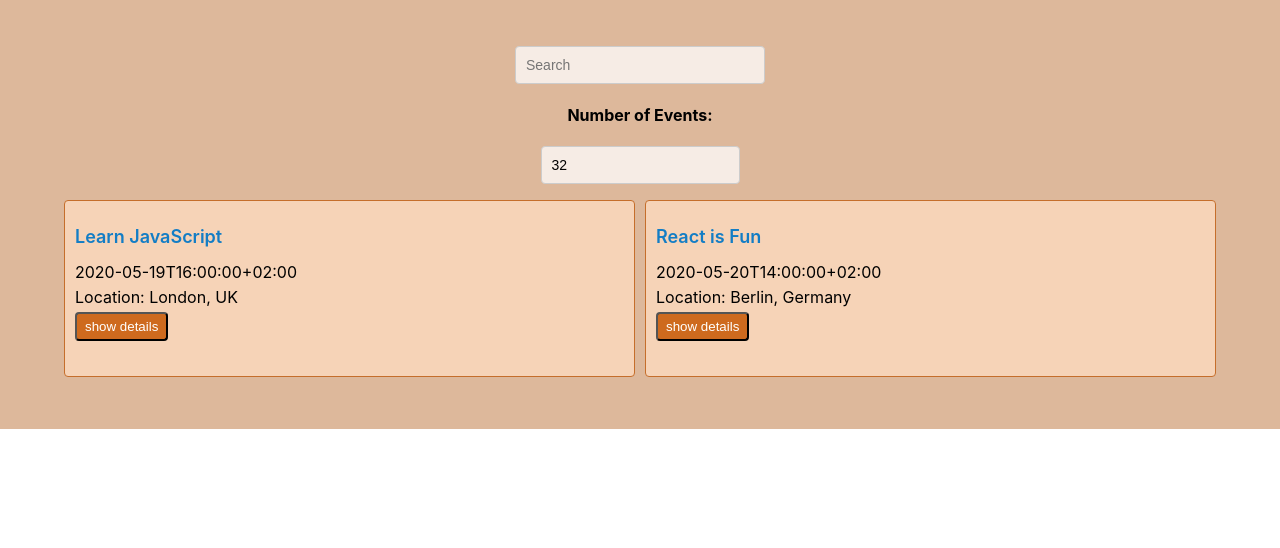
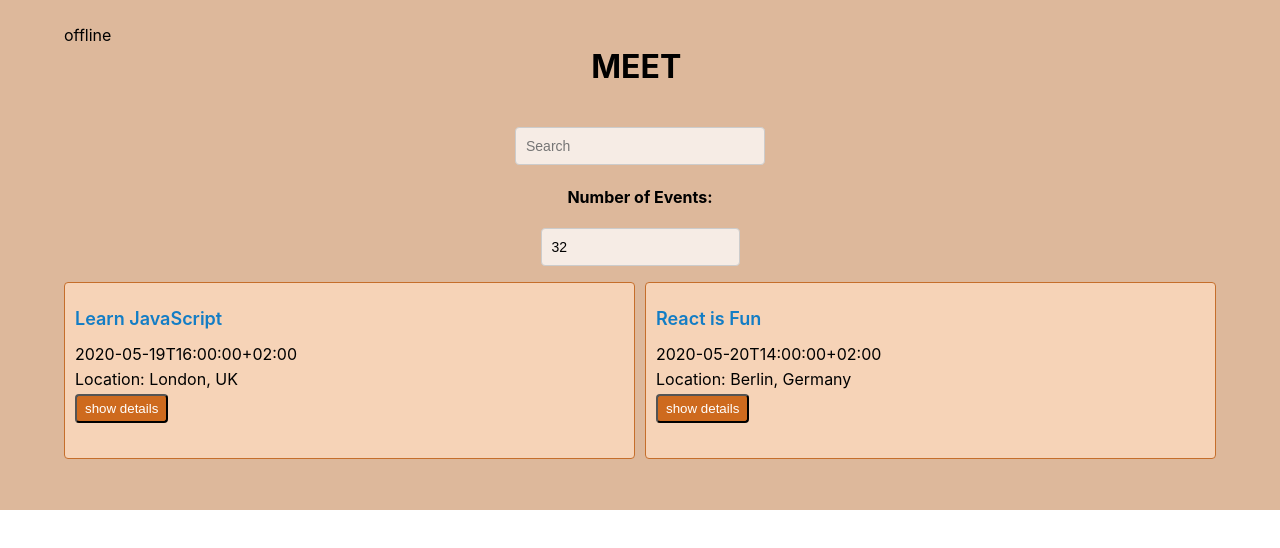
Before and after one commit to abb-cf/meet2, a React (Create React App) app: page / in a window 1280 px wide. Shown: the top 548 px of the page. Built offline with nearby package versions, Linux system fonts and the light colour scheme; what atatus-spa would draw is missing.

Commit message:
debugging,  refining sytyle

```diff
--- a/src/App.js
+++ b/src/App.js
@@ -5,7 +5,7 @@
 import NumberOfEvents from './NumberOfEvents';
 import { getEvents, extractLocations } from './api';
 import './nprogress.css';
-import { InfoAlert } from './Alert';
+import AlertBar from './AlertBar';
 
 class App extends Component {
   state ={
@@ -72,6 +72,7 @@
   render() {
     return (
       <div className="App">
+        <AlertBar />
         <div className="filter-box">
           <CitySearch
             locations={this.state.locations}
```
Also changed, not shown: public/manifest.json.
